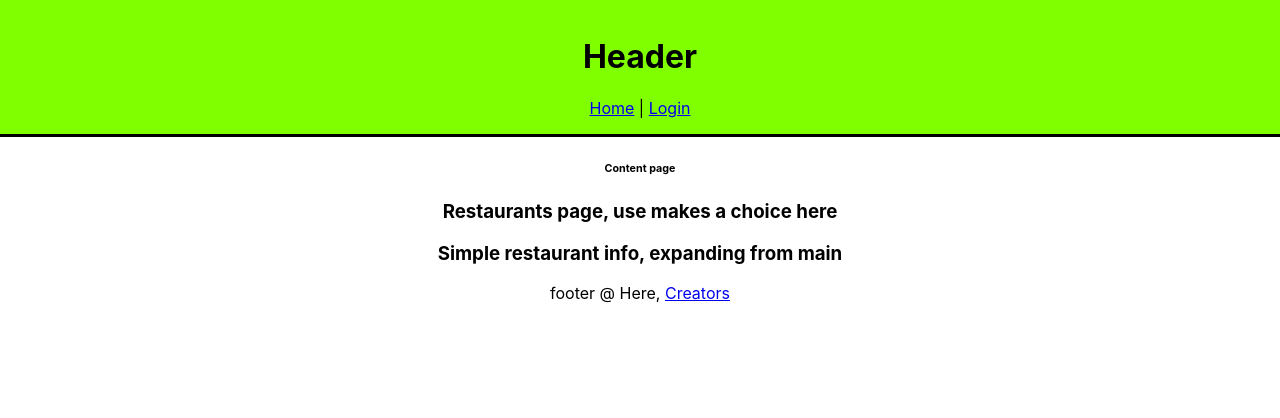
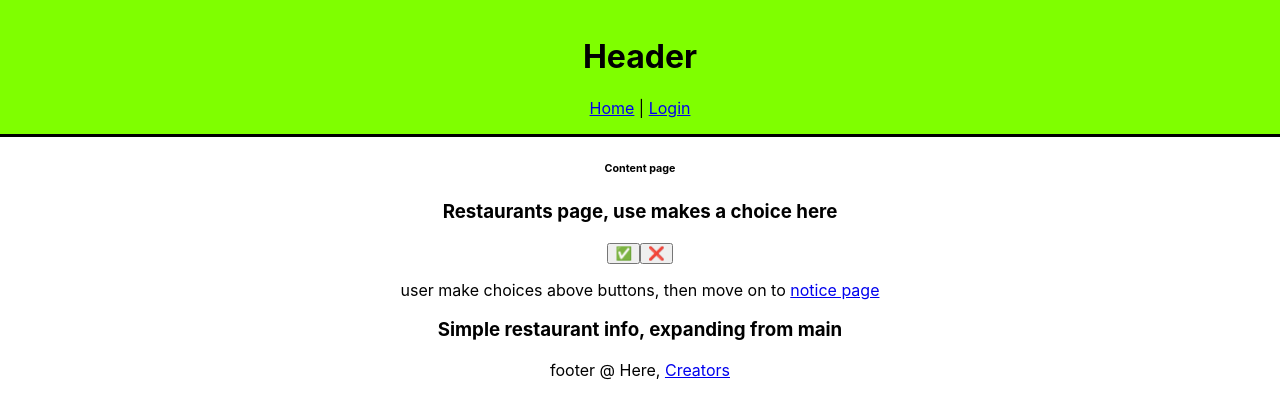
Before and after one commit to Wkoslik/ChiknTindr-Client, a React (Create React App) app: page /restaurants in a window 1280 px wide. Shown: the top 418 px of the page. Built offline with nearby package versions, Linux system fonts and the light colour scheme.

Commit message:
user work flow done with all pages

```diff
--- a/src/components/pages/Invite.js
+++ b/src/components/pages/Invite.js
@@ -2,6 +2,10 @@ const Invite = (props) => {
   return (
     <div>
       <h3>Invite Friends Page</h3>
+      <form>
+        {/* TODO: friend's email, nickname */}
+      </form>
+      <p>user invites friends, then move on to click <a href="/restaurants">here</a></p>
     </div>
   );
 }
--- a/src/components/pages/Notice.js
+++ b/src/components/pages/Notice.js
@@ -2,6 +2,9 @@ const Notice = (props) => {
   return (
     <div>
       <h3>Notification page from friend's choice</h3>
+      <button>✅</button>
+      <button>❌</button>
+      <p>user send/get notification to friend, make decision, then move on the the <a href="/result">result page</a></p>
     </div>
   );
 }
--- a/src/components/pages/Preference.js
+++ b/src/components/pages/Preference.js
@@ -5,6 +5,7 @@ const Preference = (props) => {
       <form>
         {/* TODO: inputting perference */}
       </form>
+      <p>user make choices of preference and click <a href="/invite">here</a> to continue</p>
     </div>
   );
 }
--- a/src/components/pages/Restaurants.js
+++ b/src/components/pages/Restaurants.js
@@ -2,6 +2,9 @@ const Restaurants = (props) => {
   return (
     <div>
       <h3>Restaurants page, use makes a choice here</h3>
+      <button>✅</button>
+      <button>❌</button>
+      <p>user make choices above buttons, then move on to <a href="/notification">notice page</a></p>
     </div>
   );
 }
--- a/src/components/partials/Login.js
+++ b/src/components/partials/Login.js
@@ -38,7 +38,7 @@ const Login = (props) => {
     }).catch(setError)
     }
 
-    if (redirect) return <Redirect to='/profile' />
+    if (redirect) return <Redirect to='/preference' />
     return (
         <section>
             {error ? <Error error={error} /> : null}
```
